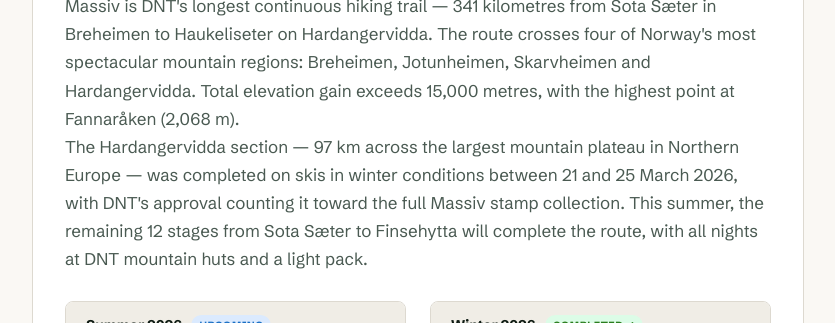
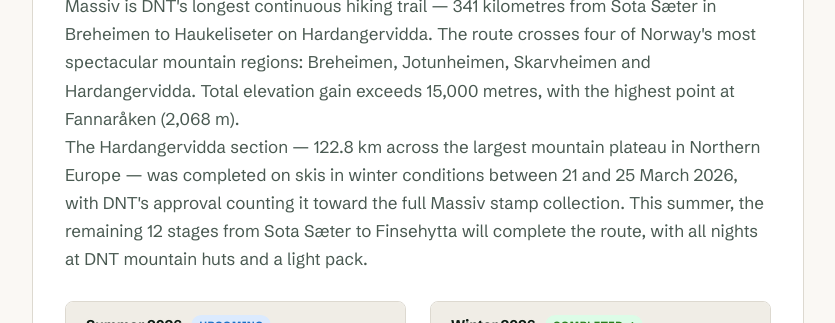
Before and after one commit to reitanr/massiv, a React (Vite) app: page / in a window 1280 px wide. Shown: the part 3560-3883 px from the top of the page, without its empty margins (222-1057 px from the left). Built offline with nearby package versions, Linux system fonts and the light colour scheme; no server answers; the database is empty.

Commit message:
Fix Hardangervidda distance to 122.8 km

```diff
--- a/src/App.jsx
+++ b/src/App.jsx
@@ -378,7 +378,7 @@
           exceeds 15,000 metres, with the highest point at Fannaråken (2,068 m).
         </p>
         <p>
-          The Hardangervidda section — 97 km across the largest mountain plateau
+          The Hardangervidda section — 122.8 km across the largest mountain plateau
           in Northern Europe — was completed on skis in winter conditions between
           21 and 25 March 2026, with DNT's approval counting it toward the full
           Massiv stamp collection. This summer, the remaining 12 stages from
```
